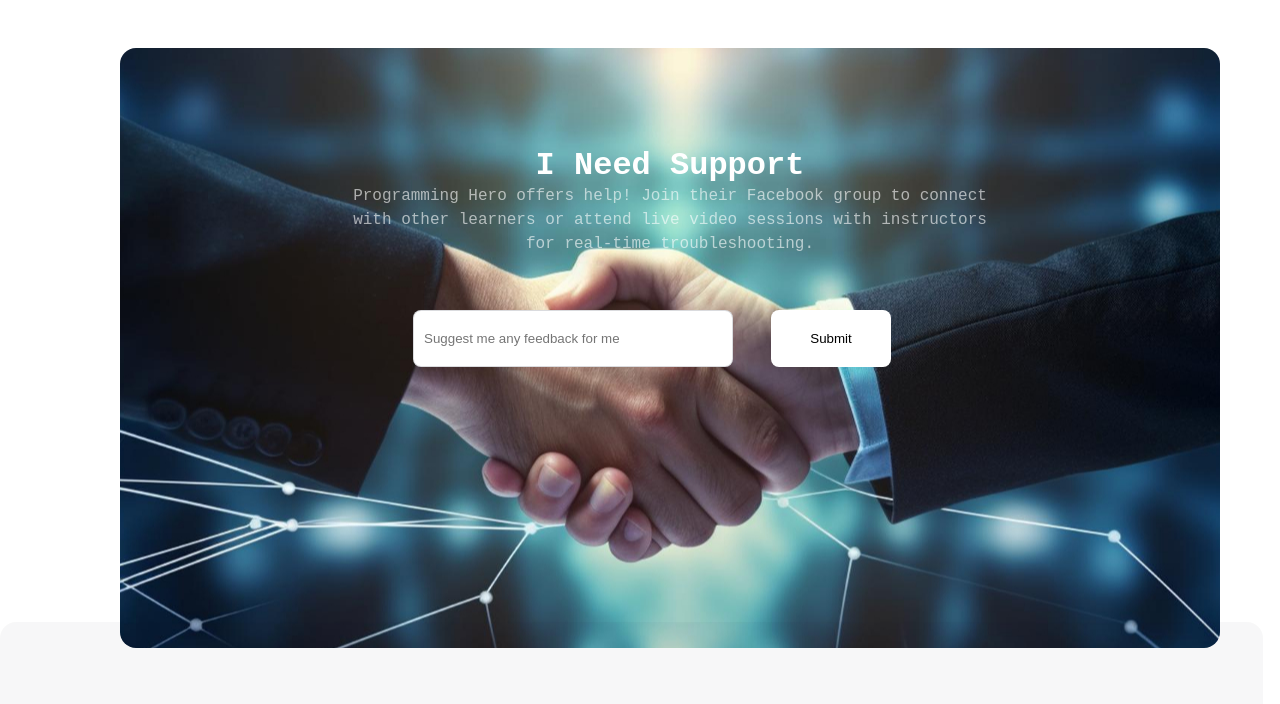
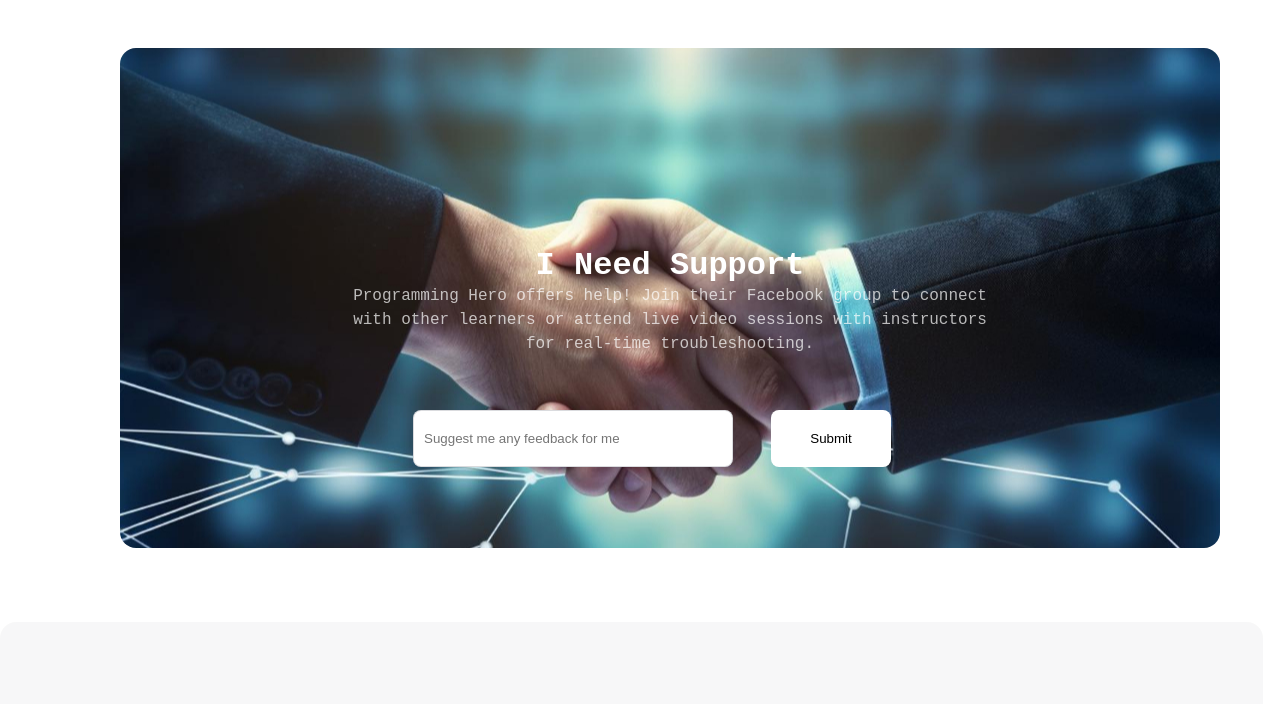
Before and after one commit to Tanber007/assingment-1, a plain HTML site: page index.html in a window 1280 px wide. Shown: the part 4300-5004 px from the top of the page. Drawn offline with Linux system fonts and the light colour scheme; a web font is replaced by a local one.

```diff
--- a/assingment/style.css
+++ b/assingment/style.css
@@ -215,7 +215,7 @@ a{
     background-image: url("../assets/handshake.jpg");
     background-position: center;
     width: 900px;
-    height: 300px;
+    height: 200px;
     margin-left: 120px;
     padding: 100px;
     padding-bottom: 200px;
@@ -229,6 +229,7 @@ a{
     font-size: 32px;
     font-weight: 700;
     line-height: 36px;
+    margin-top: 100px;
 }
 .support-description{
     color: rgb(255, 255, 255);
@@ -237,7 +238,7 @@ a{
     line-height: 24px;
     text-align: center;
     margin: 0 124px;
-    opacity: 0.6;
+    opacity: 0.7;
 }
 .sup{
     display: flex;
```
